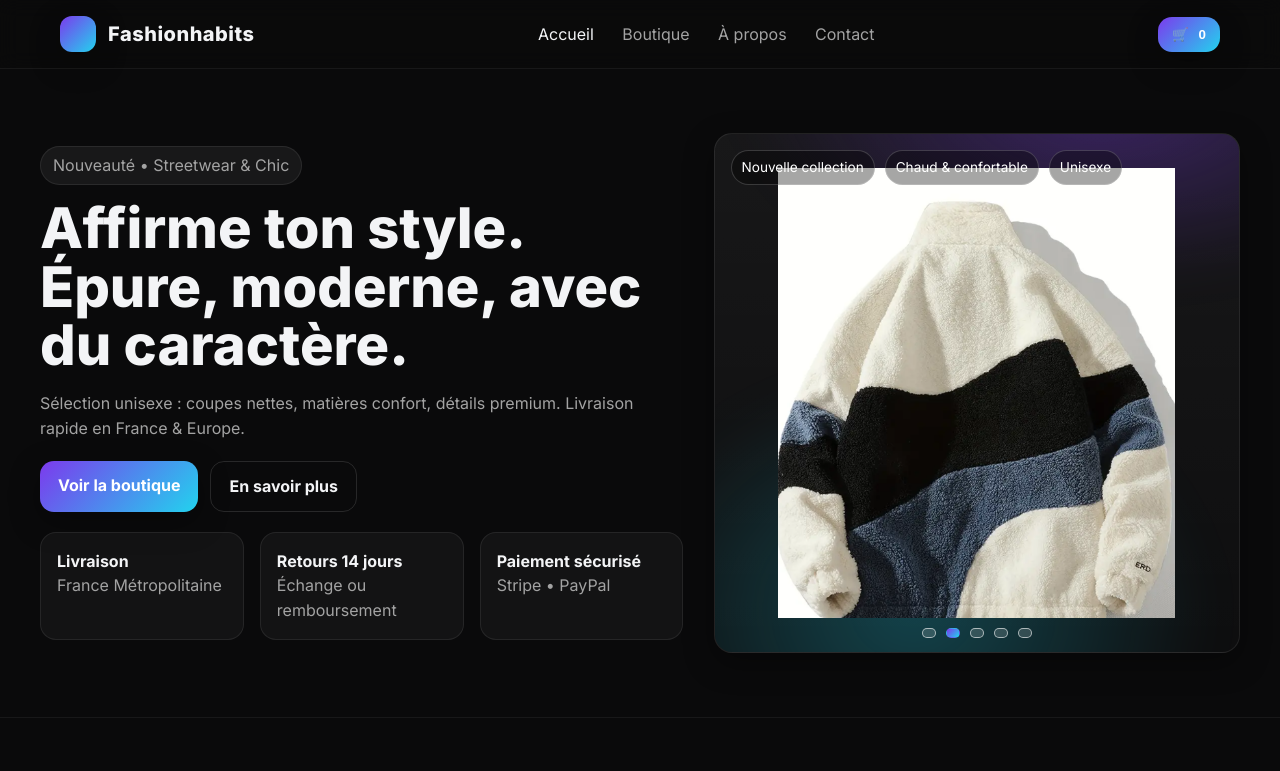
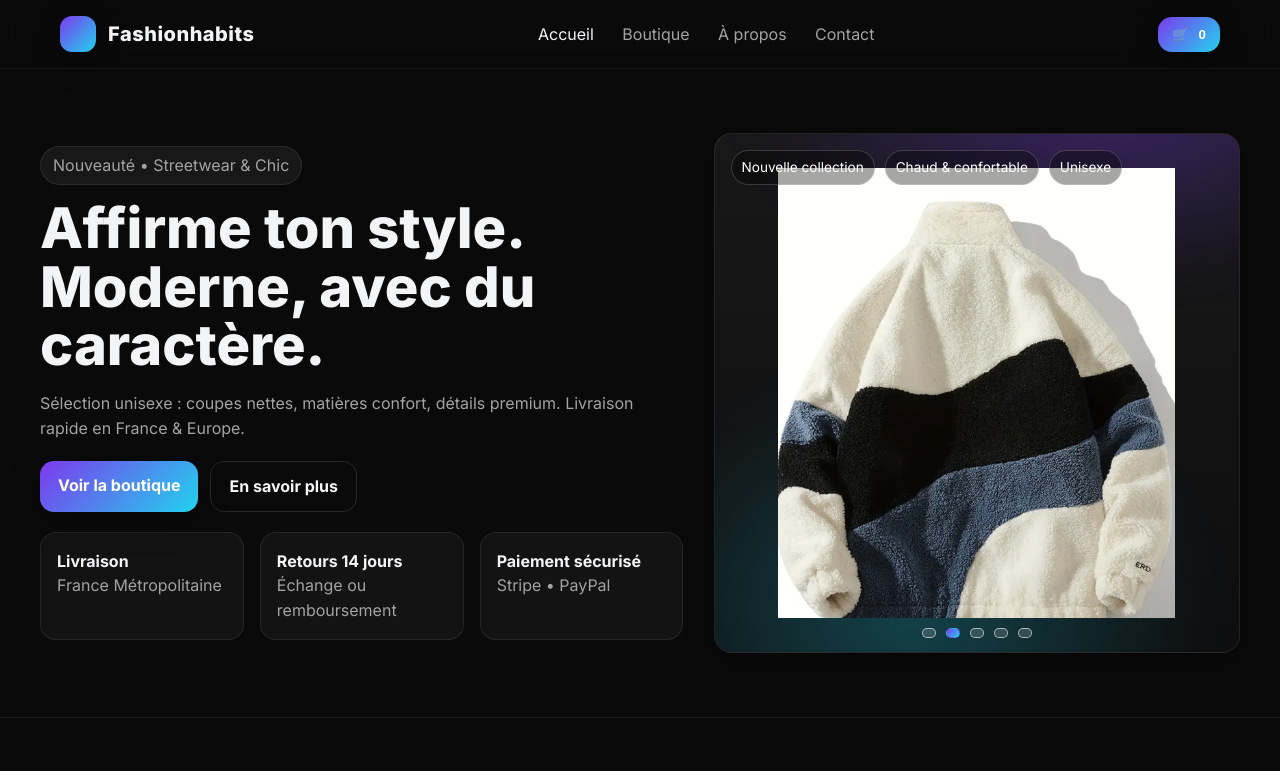
Before and after one commit to fashionhabits/fashionhabits-site, a plain HTML site: page index.html in a window 1280 px wide. Shown: the top 771 px of the page. Drawn offline with Linux system fonts and the light colour scheme.

Commit message:
Update index.html

```diff
--- a/index.html
+++ b/index.html
@@ -192,7 +192,7 @@
     <div class="container wrap">
       <div>
         <span class="badge">Nouveauté • Streetwear & Chic</span>
-        <h2 class="title">Affirme ton style.<br/>Épure, moderne, avec du caractère.</h2>
+        <h2 class="title">Affirme ton style.<br/>Moderne, avec du caractère.</h2>
         <p class="subtitle">Sélection unisexe : coupes nettes, matières confort, détails premium. Livraison rapide en France & Europe.</p>
         <div class="cta">
           <a href="#shop" class="btn btn-primary">Voir la boutique</a>
```
